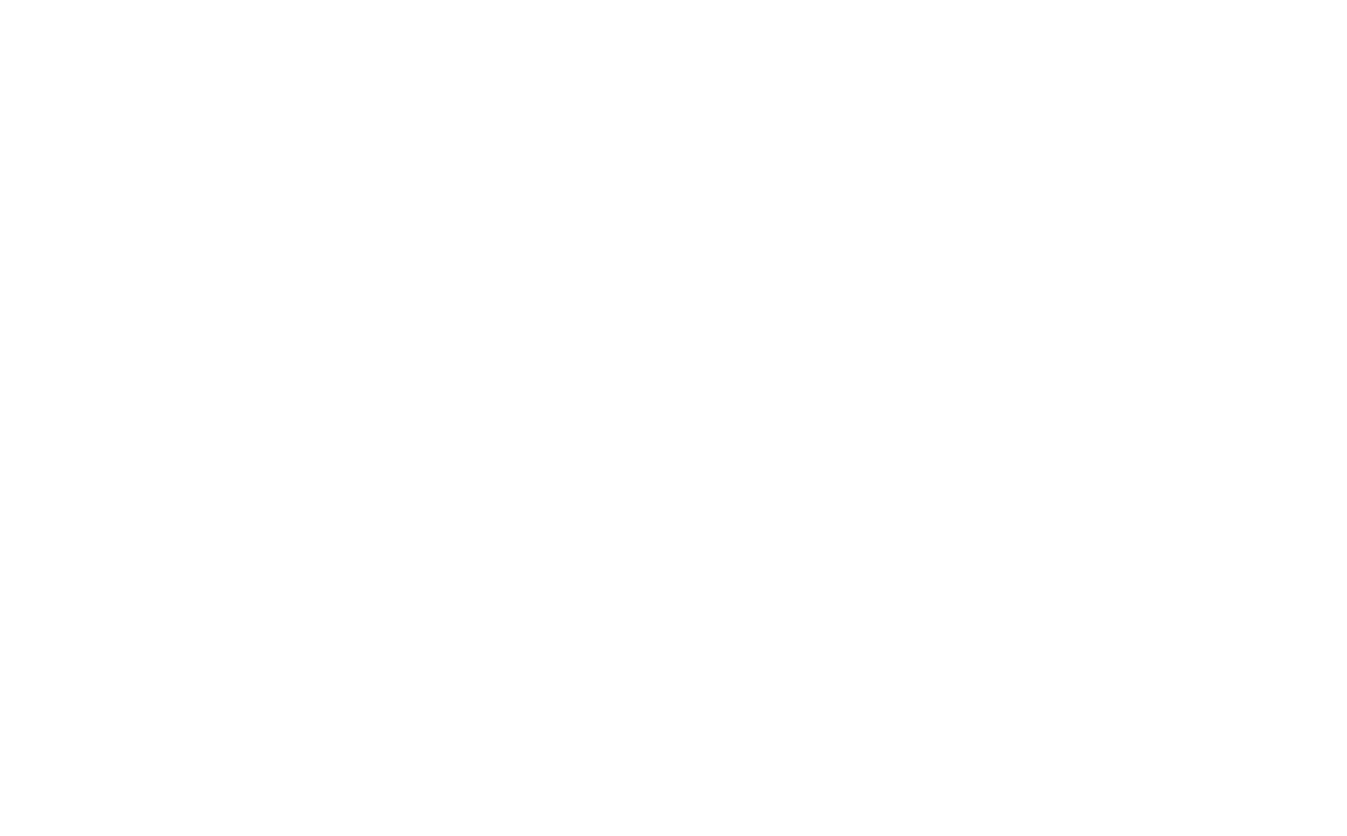
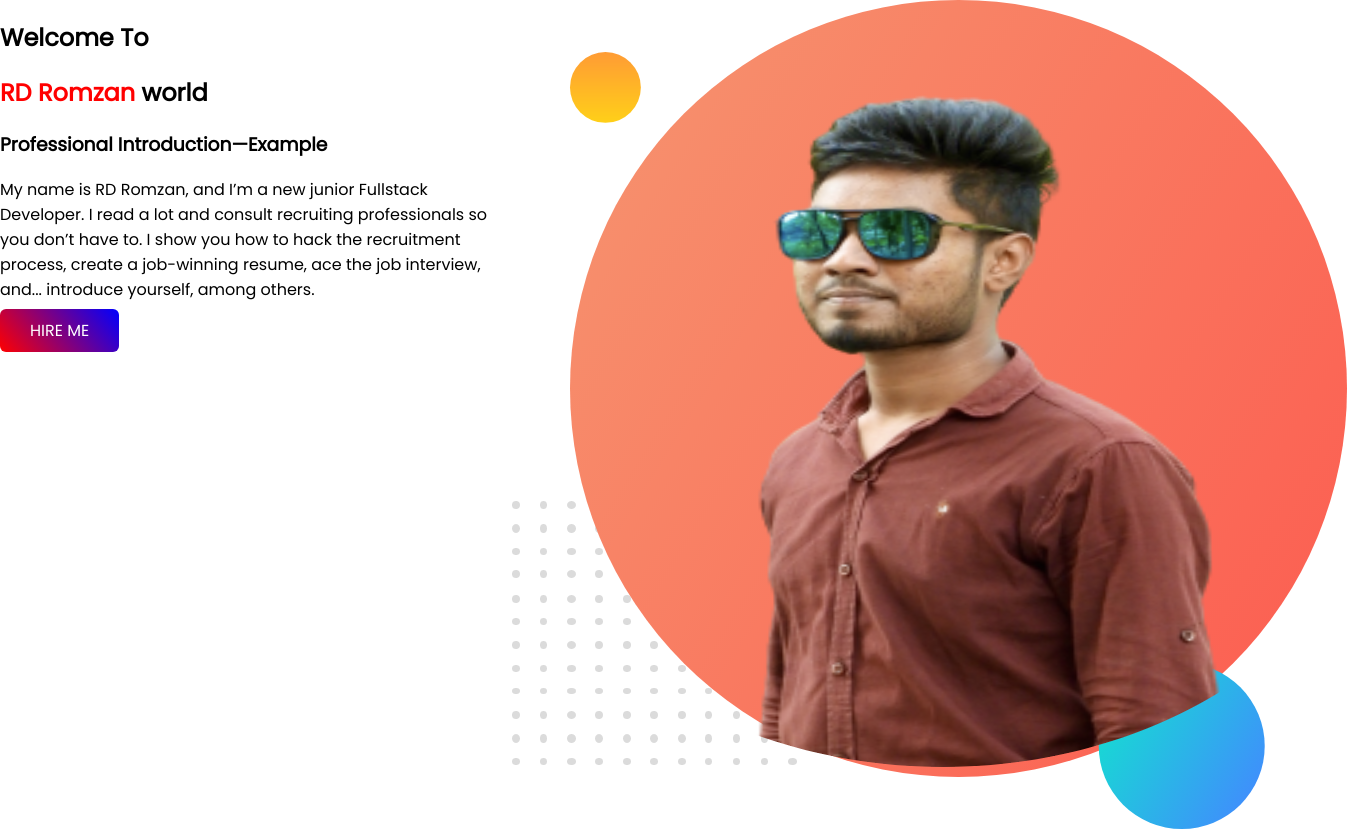
Before and after one commit to MDRomzan/developer-portfolio, a plain HTML site: page index.html in a window 1280 px wide. Shown: the whole page, 1347 px wide, since content can reach past the window. Before the commit the page ends 800 px from the top, so only its background shows below. Drawn offline with Linux system fonts and the light colour scheme.

Commit message:
header commit

```diff
--- a/index.html
+++ b/index.html
@@ -5,10 +5,33 @@
     <meta http-equiv="X-UA-Compatible" content="IE=edge">
     <meta name="viewport" content="width=device-width, initial-scale=1.0">
     <link rel="shortcut icon" href="my-bg.png" type="image/x-icon">
+    <link rel="preconnect" href="https://fonts.googleapis.com">
+<link rel="preconnect" href="https://fonts.gstatic.com" crossorigin>
+<link href="https://fonts.googleapis.com/css2?family=Poppins&display=swap" rel="stylesheet">
+
     <link rel="stylesheet" href="style.css">
     <title>Romzan portfolio</title>
 </head>
 <body>
+     <section class="content">
+         <div class="half-width">
+                <h1>
+                    Welcome  To
+                </h1>
+                 <h1>
+                <span class="ornage">RD Romzan</span> world
+                </h1>
+                <h3>
+                    Professional Introduction—Example
+                </h3>
+         <p>
+            My name is RD Romzan, and I’m a new  junior Fullstack Developer. I read a lot and consult recruiting professionals so you don’t have to. I show you how to hack the recruitment process, create a job-winning resume, ace the job interview, and... introduce yourself, among others.
+         </p>
+         <a class="anchor-tag" target="_blank" href="http://www.linkedin.com/in/rd-romzan-b1466b1b0">HIRE   ME</a></div>
+         <div class="half-width">
+            <img src="my-bg.png" alt="Romzan">
+         </div>
 
+    </section>
 </body>
 </html>
--- a/style.css
+++ b/style.css
@@ -0,0 +1,27 @@
+body{
+    margin: 0;
+     font-family:'Poppins',
+     sans-serif;
+}
+
+
+
+.half-width{
+float: left;
+width:40% ;
+margin: left 5%; ;
+padding: left 10%;
+}
+
+
+
+.ornage{
+    color:red;
+}
+.anchor-tag{
+   text-decoration: none;
+   background:linear-gradient(50deg, red,blue) ;
+   padding: 10px 30px;
+   color:white;
+   border-radius:6px ;
+}
```
Also changed, not shown: tempCodeRunnerFile.html (added, +1 -0 lines).
